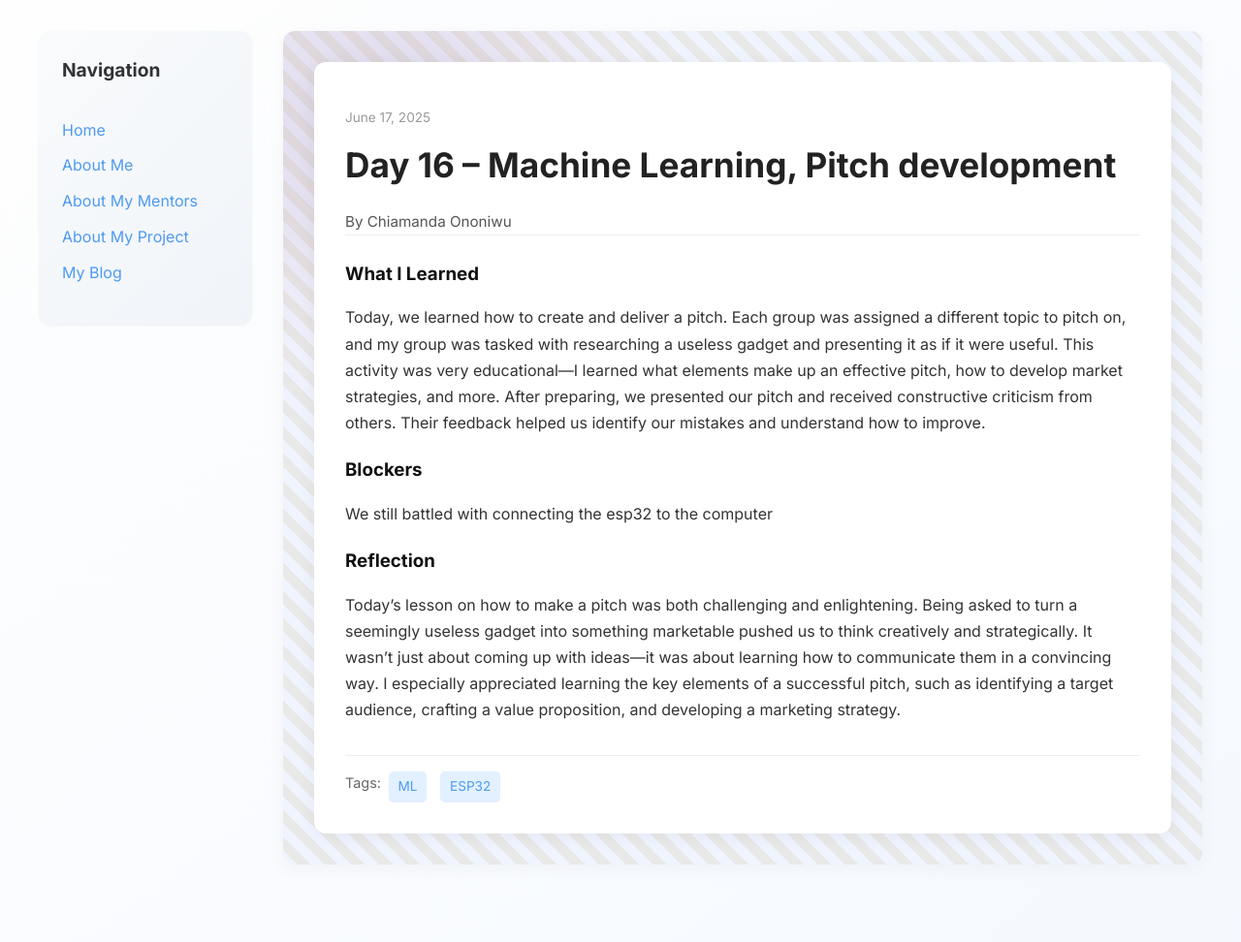
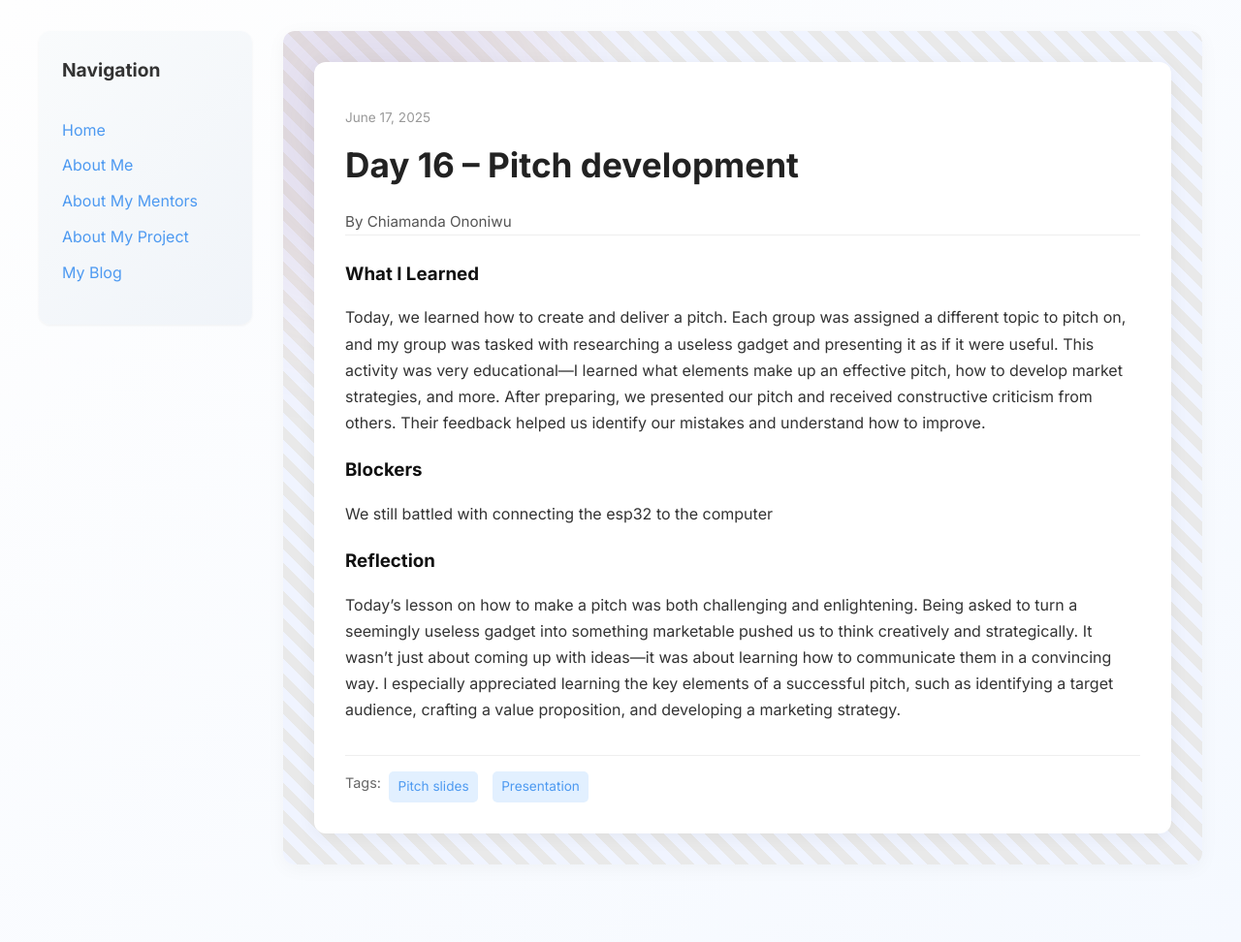
Before and after one commit to Chiamanda07/Chiamanda07.github.io, a Jekyll site: the page built from _posts/2025-06-17-day-16.md, in a window 1280 px wide. Shown: the whole page at 97% size. Built offline with Jekyll 4.4.1, drawn with Linux system fonts in a browser that asks for light colours.

Commit message:
Update 2025-06-17-day-16.md

```diff
--- a/_posts/2025-06-17-day-16.md
+++ b/_posts/2025-06-17-day-16.md
@@ -1,10 +1,10 @@
 ---
 layout: post
-title: "Day 16 – Machine Learning, Pitch development"
+title: "Day 16 – Pitch development"
 date: 2025-06-17
 author: Chiamanda Ononiwu
 permalink: /day16.html
-tags: ["ML", "ESP32"]
+tags: ["Pitch slides", "Presentation"]
 
 what_i_learned: |
   Today, we learned how to create and deliver a pitch. Each group was assigned a different topic to pitch on, and my group was tasked with researching a useless gadget and presenting it as if it were useful. This activity was very educational—I learned what elements make up an effective pitch, how to develop market strategies, and more. After preparing, we presented our pitch and received constructive criticism from others. Their feedback helped us identify our mistakes and understand how to improve.
```
